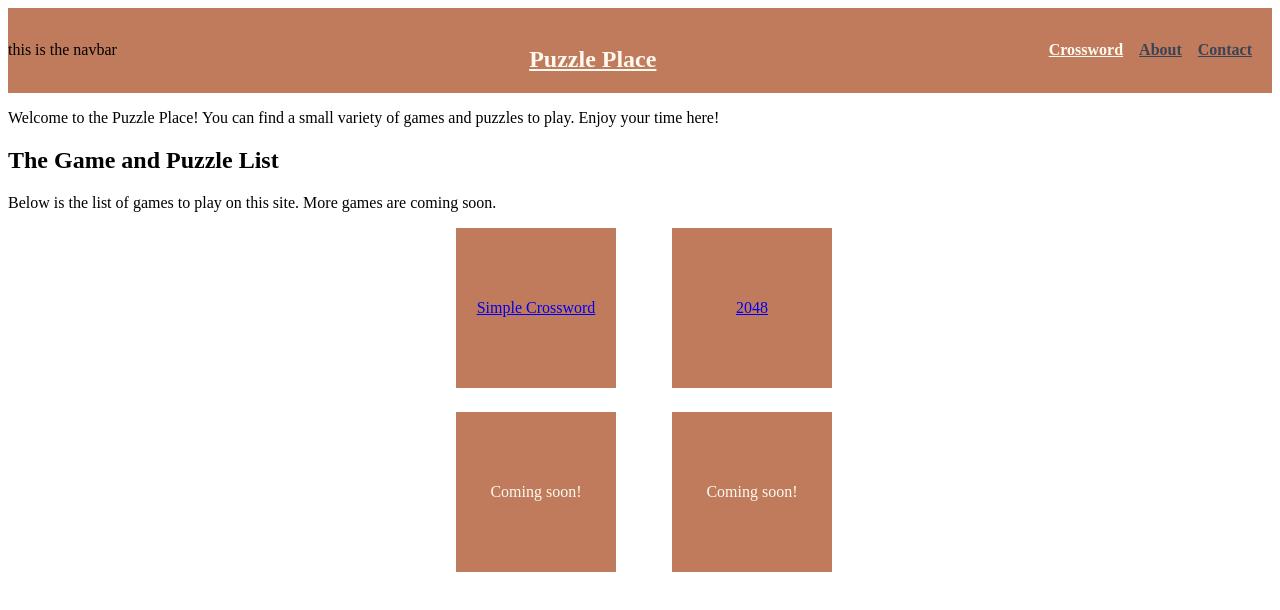
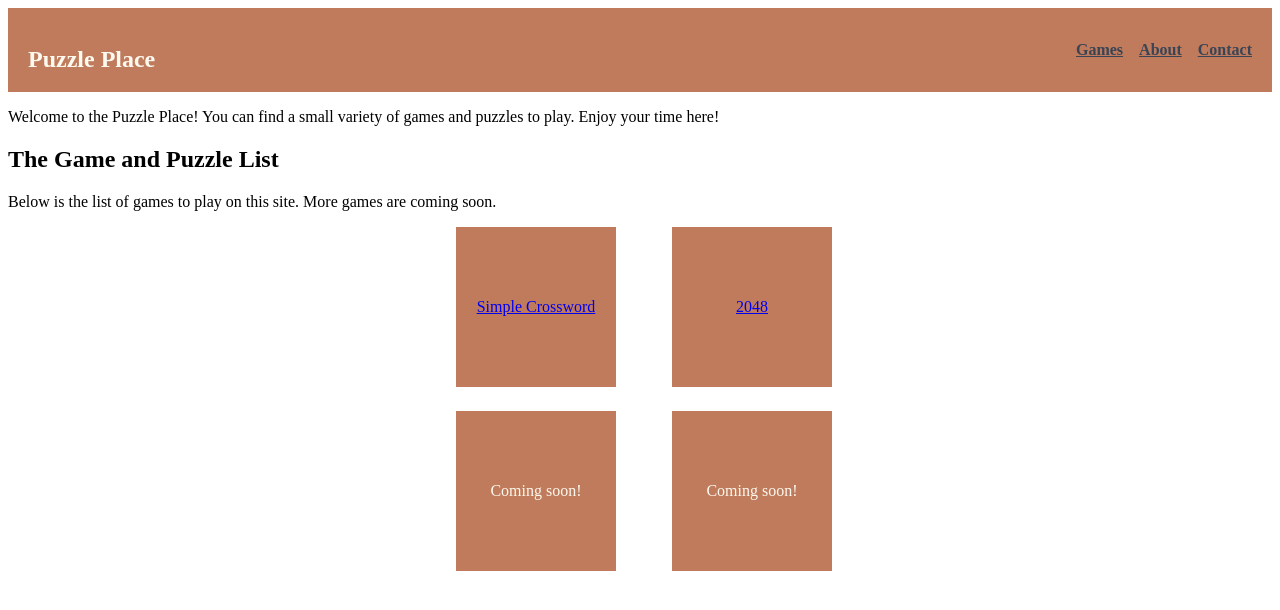
Before and after one commit to AVertjanova/vertjanova_cs5610_arcade, a SvelteKit app: page / in a window 1280 px wide. Shown: the top 610 px of the page. Built offline with nearby package versions, Linux system fonts and the light colour scheme.

Commit message:
Minor navbar fixes

```diff
--- a/src/lib/assets/components/nav.svelte
+++ b/src/lib/assets/components/nav.svelte
@@ -1,11 +1,10 @@
 <nav class="navbar">
-  <div>this is the navbar</div>
   <header class="logo">
     <a class="logo" href="/"><h1>Puzzle Place</h1></a>
   </header>
   <ul class="nav-link-list">
     <li>
-      <a class="cur-nav-link" href="/crossword">Crossword</a>
+      <a class="nav-link" href="/">Games</a>
     </li>
     <li>
       <a class="nav-link" href="/about">About</a>
@@ -27,11 +26,14 @@
   .logo {
     color: var(--light);
     padding-left: 20px;
+    text-decoration: none;
+    line-height: 1.1;
   }
 
   .nav-link-list {
     display: flex;
     list-style-type: none;
+    align-items: baseline;
     padding: 0;
     margin: 0;
     gap: 1rem;
--- a/src/routes/+page.svelte
+++ b/src/routes/+page.svelte
@@ -5,7 +5,6 @@
   <title>Puzzle Place</title>
 </head>
 
-<body>
 <main>
   <p>
     Welcome to the Puzzle Place! You can find a small variety of games and
@@ -29,7 +28,6 @@
     </ul>
   </section>
 </main>
-</body>
 
 <style>
   .games-grid {
```
Lines whose indentation alone changed are shown as unchanged.
